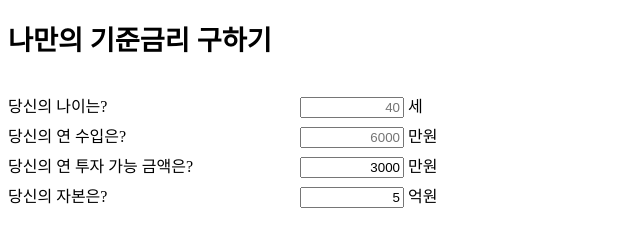
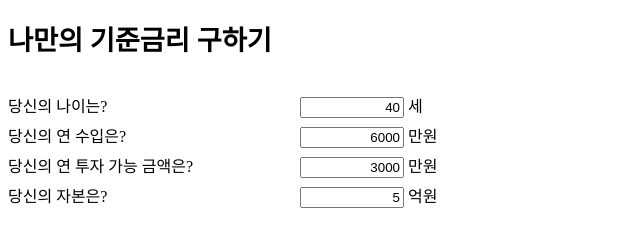
Before and after one commit to Spaceboum/003-myInterate, a plain HTML site: page index.html in a window 1280 px wide. Shown: the top 228 px of the page, 0-640 px from the left. Drawn offline with nearby package versions, Linux system fonts and the light colour scheme.

Commit message:
ver. 1.0.3

```diff
--- a/index.html
+++ b/index.html
@@ -62,9 +62,9 @@
     <h1>나만의 기준금리 구하기</h1>
     <div>
         <span class="question"> 당신의 나이는? </span>
-            <span class="answer">   <input id="age" style="text-align: right;" placeholder="40"/> 세 </span>  <br>
+            <span class="answer">   <input id="age" style="text-align: right;" value="40"/> 세 </span>  <br>
         <span class="question"> 당신의 연 수입은? </span>
-            <span class="answer">   <input id="income" style="text-align: right;" placeholder="6000"/> 만원 </span> <br>
+            <span class="answer">   <input id="income" style="text-align: right;" value="6000"/> 만원 </span> <br>
         <span class="question"> 당신의 연 투자 가능 금액은? </span>
             <span class="answer">   <input id='investment' style="text-align: right;" value="3000"/> 만원 </span><br>
         <span class="question"> 당신의 자본은? </span>
```
